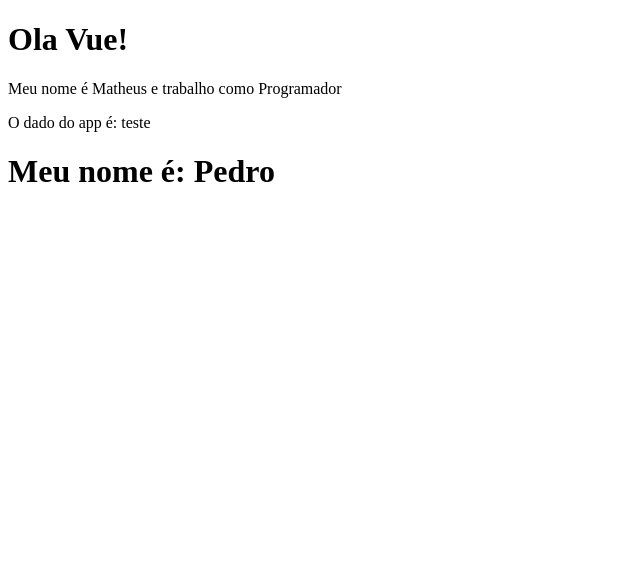
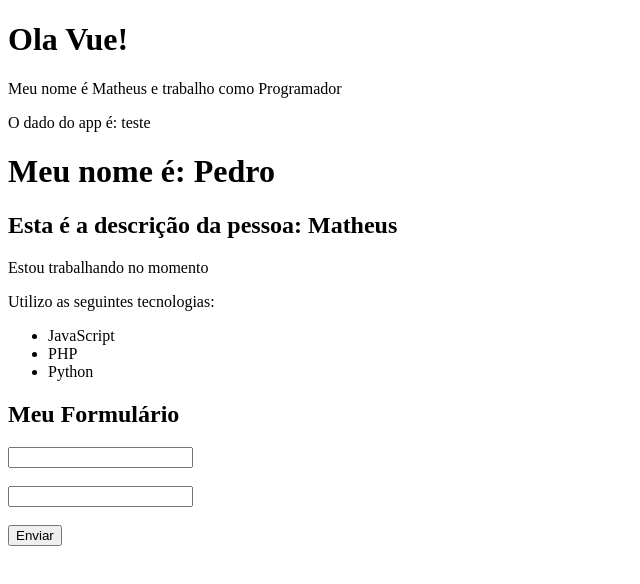
Before and after one commit to Frezende76/Meu-portfolio, a Vue app in the folder 2_projeto_vue/: page / in a window 1280 px wide. Shown: the top 584 px of the page, without its empty margins (0-640 px from the left). Built offline with nearby package versions, Linux system fonts and the light colour scheme.

Commit message:
Update: Hierarquia de Componentes

```diff
--- a/2_projeto_vue/src/App.vue
+++ b/2_projeto_vue/src/App.vue
@@ -4,6 +4,7 @@
     <PrimeiroComponente />
     <p>O dado do app é: {{ testando }}</p>
     <LifeCycle />
+    <Pessoa />
   </div>
 </template>
 
@@ -12,6 +13,7 @@
 // Tenho que importar os meus componentes para meu arquivo app.vue entenda que ele existe
 import PrimeiroComponente from './components/PrimeiroComponente.vue'
 import LifeCycle from './components/LifeCycle.vue'
+import Pessoa from './components/Pessoa.vue'
 
 // Para o Vue saber que eu estou exportando o componente App
 
@@ -25,7 +27,8 @@
     // Tenho que explicitar para o vue que teremos components e colocar o nome do componente criado para que ele possa ficar pronto para utilização
     components: {
       PrimeiroComponente,
-      LifeCycle
+      LifeCycle,
+      Pessoa
     }
   }
 </script>
--- /dev/null
+++ b/2_projeto_vue/src/components/Form.vue
@@ -0,0 +1,31 @@
+<template>
+    <div>
+        <h2>Meu Formulário</h2>
+        <form action="">
+        <div>
+          <InputText />
+        </div>
+        <br>
+       <div>
+          <InputText />
+        </div>
+        <br>
+       <div>
+          <Submit />
+        </div>
+    </form>
+    </div>
+</template>
+
+<script>
+    import InputText from './form/InputText.vue'
+    import Submit from './form/Submit.vue'
+
+    export default {
+        name: 'Form',
+        components: {
+            InputText,
+            Submit
+        }
+    }
+</script>
--- /dev/null
+++ b/2_projeto_vue/src/components/Info.vue
@@ -0,0 +1,17 @@
+<template>
+    <div>
+        <p>Estou trabalhando no momento</p>
+        <p>Utilizo as seguintes tecnologias:</p>
+        <ul>
+            <li>JavaScript</li>
+            <li>PHP</li>
+            <li>Python</li>
+        </ul>
+    </div>
+</template>
+
+<script>
+export default {
+    name:'Info'
+}
+</script>
--- /dev/null
+++ b/2_projeto_vue/src/components/Pessoa.vue
@@ -0,0 +1,25 @@
+<template>
+    <div>
+        <h2>Esta é a descrição da pessoa: {{ nome }}</h2>
+        <Info />
+        <Form />
+    </div>
+</template>
+
+<script>
+    import Info from './Info'
+    import Form from './Form'
+
+    export default {
+        name: 'Pessoa',
+        components: {
+            Info,
+            Form
+        },
+        data() {
+            return {
+                nome: 'Matheus'
+            }
+        }
+    }
+</script>
--- /dev/null
+++ b/2_projeto_vue/src/components/form/InputText.vue
@@ -0,0 +1,10 @@
+<template>
+    <input type="text">
+</template>
+
+<script>
+
+export default {
+    name: 'InputText'
+}
+</script>
--- /dev/null
+++ b/2_projeto_vue/src/components/form/Submit.vue
@@ -0,0 +1,10 @@
+<template>
+    <input type="Submit" value="Enviar">
+</template>
+
+<script>
+
+export default {
+    name: 'Submit'
+}
+</script>
```
